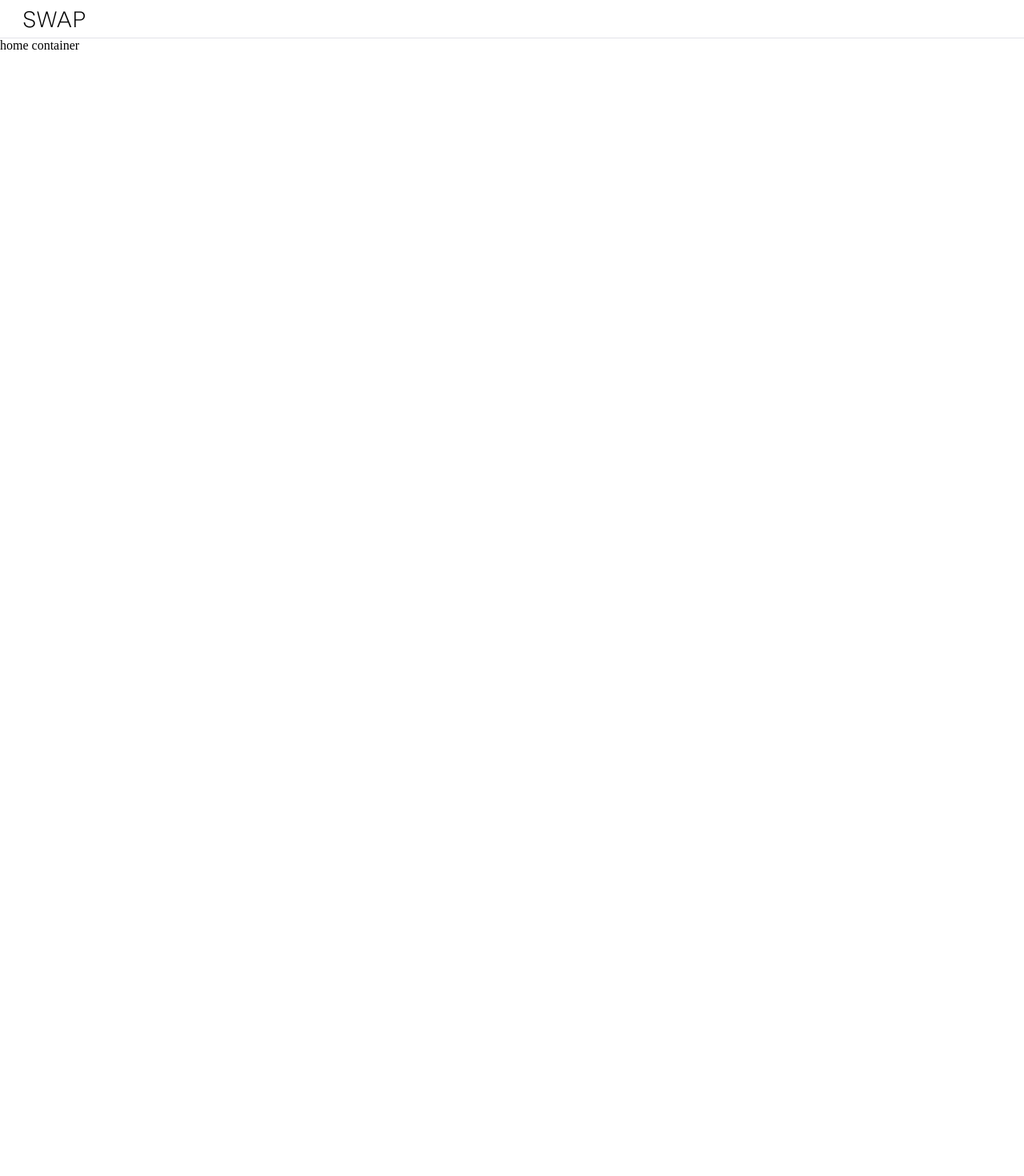
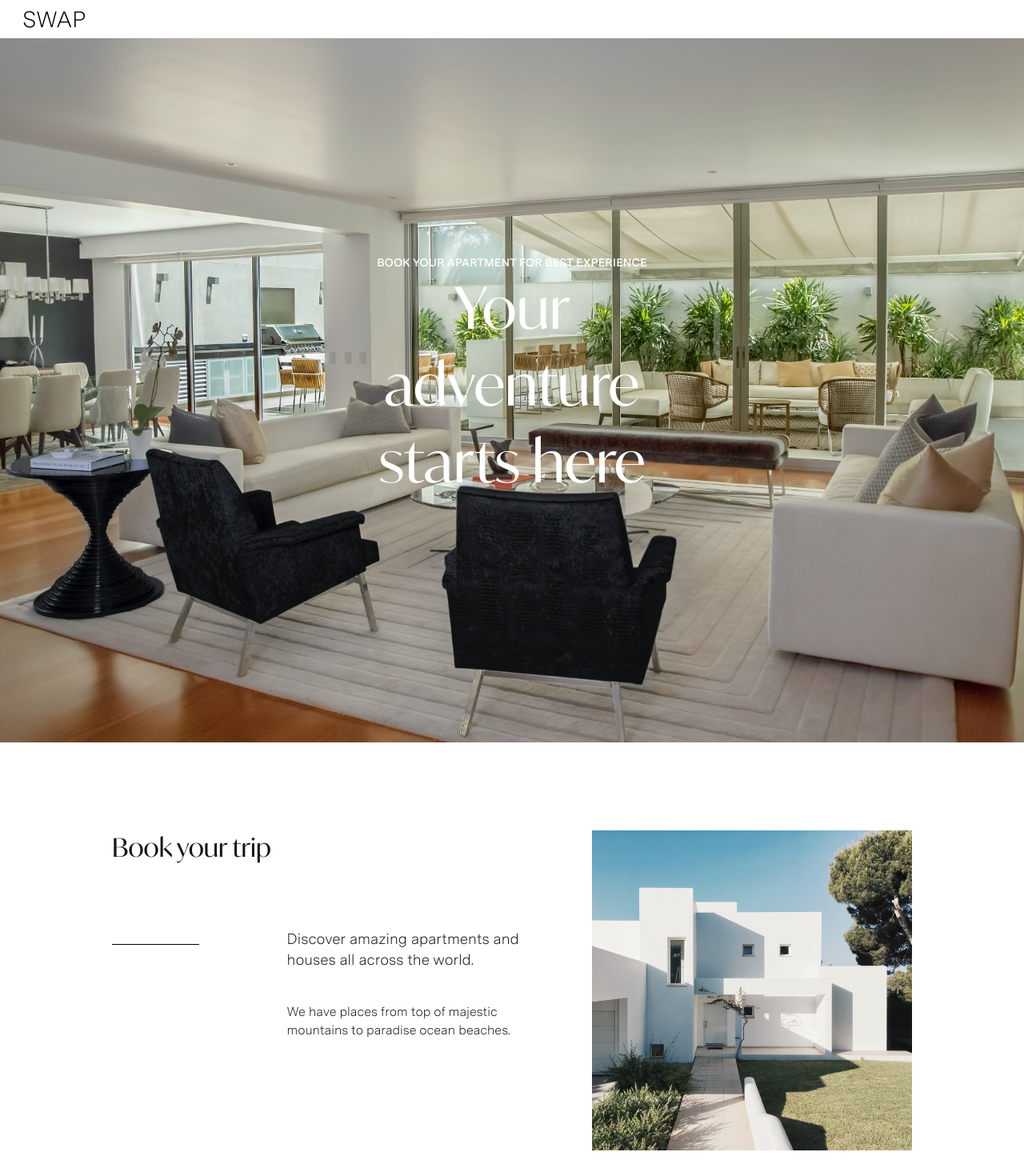
Before and after one commit to AnnaTselina/booking-app, a React (Create React App) app in the folder client/: page / in a window 1280 px wide. Shown: the top 1470 px of the page at 80% size. Before the commit the page ends 800 px from the top, so only its background shows below. Built offline with nearby package versions, Linux system fonts and the light colour scheme.

Commit message:
feat: add banners on home page

```diff
--- /dev/null
+++ b/client/index.d.ts
@@ -0,0 +1,4 @@
+declare module '*.jpg' {
+  const content: string;
+  export default content;
+}
--- a/client/src/App.tsx
+++ b/client/src/App.tsx
@@ -2,13 +2,14 @@ import { BrowserRouter, Routes, Route } from "react-router-dom";
 import routes from "./utils/routes";
 import "./styles/main.scss";
 import Header from "./components/header";
+import HomePageContainer from "./page-containers/home";
 
 const App = () => (
   <div className="App">
     <BrowserRouter>
       <Header />
       <Routes>
-        <Route path={routes.HOME} element={<div>home container</div>} />
+        <Route path={routes.HOME} element={<HomePageContainer />} />
       </Routes>
     </BrowserRouter>
   </div>
--- a/client/src/components/header/styles.scss
+++ b/client/src/components/header/styles.scss
@@ -14,6 +14,7 @@
 
 header {
   position: sticky;
+  top: 0;
   width: 100%;
   z-index: 2;
   display: flex;
--- /dev/null
+++ b/client/src/components/image-banner-big/index.tsx
@@ -0,0 +1,28 @@
+import React from "react";
+import "./styles.scss";
+
+interface ImageBannerBigProps {
+  backgroundImagePath: string;
+  bannerHeading?: string;
+  bannerSubheading?: string;
+}
+
+const ImageBannerBig = (props: ImageBannerBigProps) => {
+  const { backgroundImagePath, bannerHeading, bannerSubheading } = props;
+
+  return (
+    <div className="image-banner-big" style={{ backgroundImage: `url(${backgroundImagePath})` }}>
+      <div className="image-banner-big__headings">
+        {bannerSubheading && <h4 className="image-banner-big__subheading">{bannerSubheading}</h4>}
+        {bannerHeading && <h1 className="image-banner-big__heading">{bannerHeading}</h1>}
+      </div>
+    </div>
+  );
+};
+
+ImageBannerBig.defaultProps = {
+  bannerHeading: "",
+  bannerSubheading: "",
+};
+
+export default ImageBannerBig;
--- /dev/null
+++ b/client/src/components/image-banner-big/styles.scss
@@ -0,0 +1,35 @@
+@import "../../styles/vars.scss";
+
+.image-banner-big {
+  height: 110vh;
+  background-attachment: fixed;
+  background-position: center;
+  background-repeat: no-repeat;
+  background-size: cover;
+
+  display: flex;
+  flex-direction: column;
+  align-items: center;
+
+  &__headings {
+    position: absolute;
+    top: 40%;
+    max-width: 30%;
+  }
+
+  &__heading {
+    font-family: $font1;
+    color: $colorMin;
+    text-align: center;
+    font-size: 72px;
+  }
+
+  &__subheading {
+    font-family: $font2;
+    color: $colorMin;
+    text-align: center;
+    text-transform: uppercase;
+    font-weight: 700;
+    font-size: 14px;
+  }
+}
--- /dev/null
+++ b/client/src/components/image-banner-medium/index.tsx
@@ -0,0 +1,40 @@
+import React from "react";
+import "./styles.scss";
+
+interface ImageBannerMediumProps {
+  imagePath: string;
+  imageAlt: string;
+  heading?: string;
+  subheading?: string;
+  text?: string;
+}
+
+const ImageBannerMedium = (props: ImageBannerMediumProps) => {
+  const { imagePath, imageAlt, heading, subheading, text } = props;
+
+  return (
+    <div className="image-banner-medium">
+      <div className="image-banner-medium__texts">
+        {heading && <h1 className="image-banner-medium__heading">{heading}</h1>}
+        <div className="image-banner-medium__secondary-texts">
+          <div className="image-banner-medium__line" />
+          <div>
+            {subheading && <h3 className="image-banner-medium__subheading">{subheading}</h3>}
+            {text && <p className="image-banner-medium__text">{text}</p>}
+          </div>
+        </div>
+      </div>
+      <div className="image-banner-medium__image-container">
+        <img src={imagePath} alt={imageAlt} />
+      </div>
+    </div>
+  );
+};
+
+ImageBannerMedium.defaultProps = {
+  heading: "",
+  subheading: "",
+  text: "",
+};
+
+export default ImageBannerMedium;
--- /dev/null
+++ b/client/src/components/image-banner-medium/styles.scss
@@ -0,0 +1,52 @@
+@import "../../styles/vars.scss";
+
+.image-banner-medium {
+  background-color: $colorMin;
+  max-width: 1000px;
+  margin: 110px auto 80px;
+  display: flex;
+  justify-content: space-between;
+  padding: 0 28px;
+
+  &__image-container {
+    img {
+      width: 400px;
+    }
+  }
+
+  &__secondary-texts {
+    display: flex;
+    justify-content: space-between;
+
+    div {
+      &:last-of-type {
+        flex-basis: 60%;
+      }
+    }
+  }
+
+  &__line {
+    flex-basis: 20%;
+    height: 1px;
+    background-color: black;
+    margin-top: 20px;
+  }
+
+  &__heading {
+    font-family: $font1;
+    color: $headingPrimaryColor;
+    font-weight: 100;
+    margin-bottom: 80px;
+  }
+
+  &__subheading {
+    font-family: $font2;
+    color: $headingPrimaryColor;
+    margin-bottom: 40px;
+  }
+
+  &__text {
+    font-family: $font2;
+    color: $headingPrimaryColor;
+  }
+}
--- /dev/null
+++ b/client/src/page-containers/home/index.tsx
@@ -0,0 +1,23 @@
+import ImageBannerBig from "../../components/image-banner-big";
+import bannerImage from "../../assets/images/furniture.jpg";
+import mediumBannerImage from "../../assets/images/villa.jpg";
+import ImageBannerMedium from "../../components/image-banner-medium";
+
+const HomePageContainer = () => (
+  <>
+    <ImageBannerBig
+      backgroundImagePath={bannerImage}
+      bannerHeading="Your adventure starts here"
+      bannerSubheading="Book your apartment for best experience"
+    />
+    <ImageBannerMedium
+      imagePath={mediumBannerImage}
+      imageAlt="Beach view image"
+      heading="Book your trip"
+      subheading="Discover amazing apartments and houses all across the world."
+      text="We have places from top of majestic mountains to paradise ocean beaches."
+    />
+  </>
+);
+
+export default HomePageContainer;
```
Also changed, not shown: client/src/assets/images/furniture.jpg (added), client/src/assets/images/villa.jpg (added).
